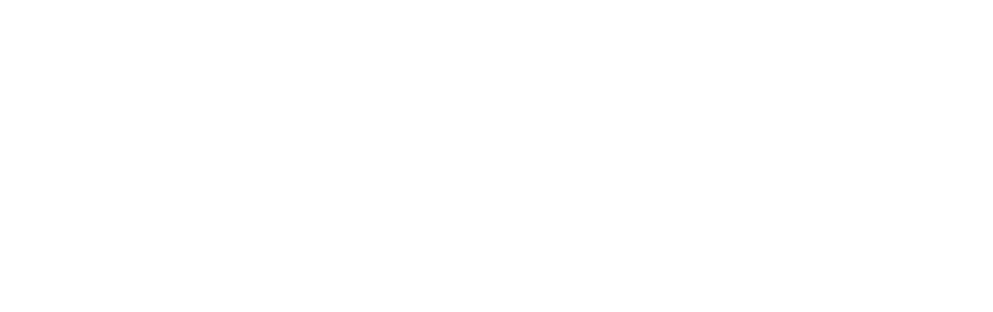
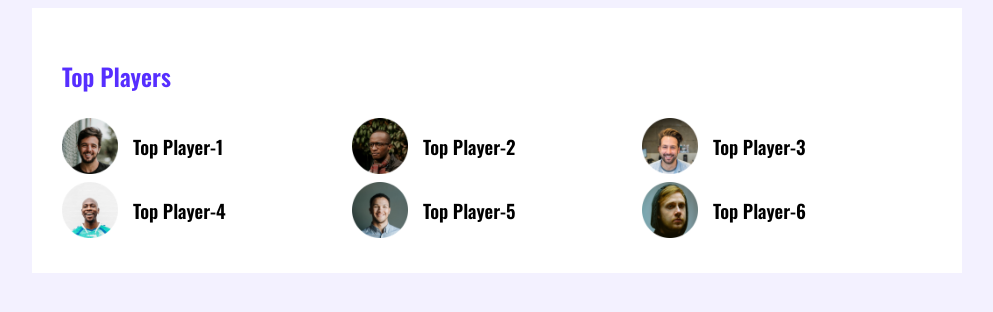
Before and after one commit to anikkumer/leader-board-CSS3, a plain HTML site: page index.html in a window 1280 px wide. Shown: the whole page, without its empty margins (143-1136 px from the left). Drawn offline with nearby package versions, Linux system fonts and the light colour scheme.

Commit message:
top players add

```diff
--- a/index.html
+++ b/index.html
@@ -9,6 +9,45 @@
       <!-- stylesheet -->
       <link rel="stylesheet" href="styles/style.css">
 </head>
+<!-- header start -->
+<header>
+
+</header>
+<!-- header end -->
+<main>
+      <!-- top players and top blogs -->
+      <section class="container">
+            <div class="top-players ">
+                  <h2 class="section-title">Top Players</h2>
+                  <div class="players">
+                        <div class="player">
+                              <img src="images/players/player-1.png" alt="">
+                              <h3 class="player-name">Top Player-1</h3>
+                        </div>
+                        <div class="player">
+                              <img src="images/players/player-2.png" alt="">
+                              <h3 class="player-name">Top Player-2</h3>
+                        </div>
+                        <div class="player">
+                              <img src="images/players/player-3.png" alt="">
+                              <h3 class="player-name">Top Player-3</h3>
+                        </div>
+                        <div class="player">
+                              <img src="images/players/player-4.png" alt="">
+                              <h3 class="player-name">Top Player-4</h3>
+                        </div>
+                        <div class="player">
+                              <img src="images/players/player-5.png" alt="">
+                              <h3 class="player-name">Top Player-5</h3>
+                        </div>
+                        <div class="player">
+                              <img src="images/players/player-6.png" alt="">
+                              <h3 class="player-name">Top Player-6</h3>
+                        </div>
+                  </div>
+            </div>
+      </section>
+</main>
 
 <body>
 
--- a/styles/style.css
+++ b/styles/style.css
@@ -0,0 +1,45 @@
+/* fonts */
+@import url('https://fonts.googleapis.com/css2?family=Oswald:wght@600&display=swap');
+
+/* common styles or utilities*/
+body {
+      font-family: 'Oswald', sans-serif;
+      background-color: #F3F1FF;
+}
+
+main {
+      display: flex;
+      justify-content: center;
+}
+
+.container {
+      background-color: #FFFFFF;
+      width: 870px;
+      padding: 30px;
+}
+
+/* top players style */
+.section-title {
+      color: #562EFF;
+      font-size: 24px;
+}
+
+.players {
+      display: grid;
+      grid-template-columns: repeat(3, 1fr)
+            /* grid-template-columns: 1fr 1fr 1fr; */
+}
+
+.player {
+      display: flex;
+      align-items: center;
+}
+
+.player img {
+      width: 56px;
+      height: 56px;
+}
+
+.player-name {
+      margin-left: 15px;
+}
```
